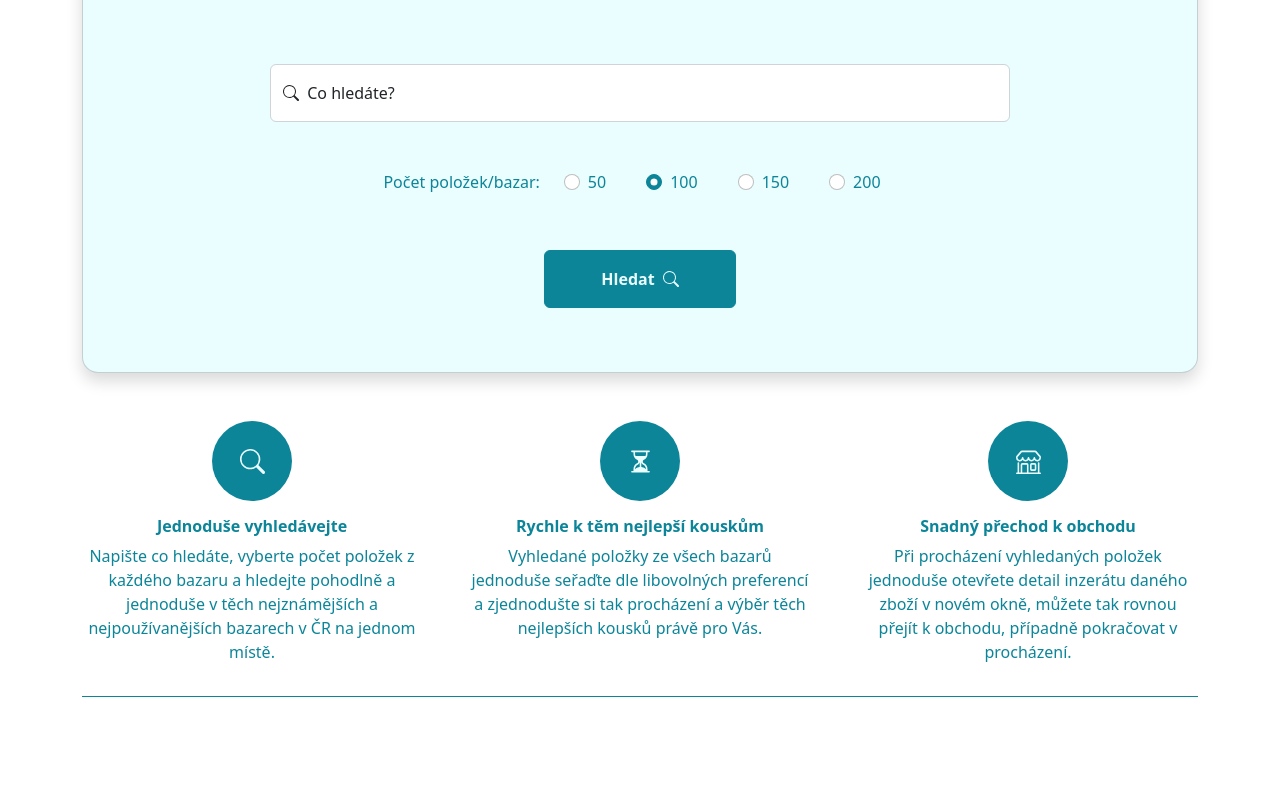
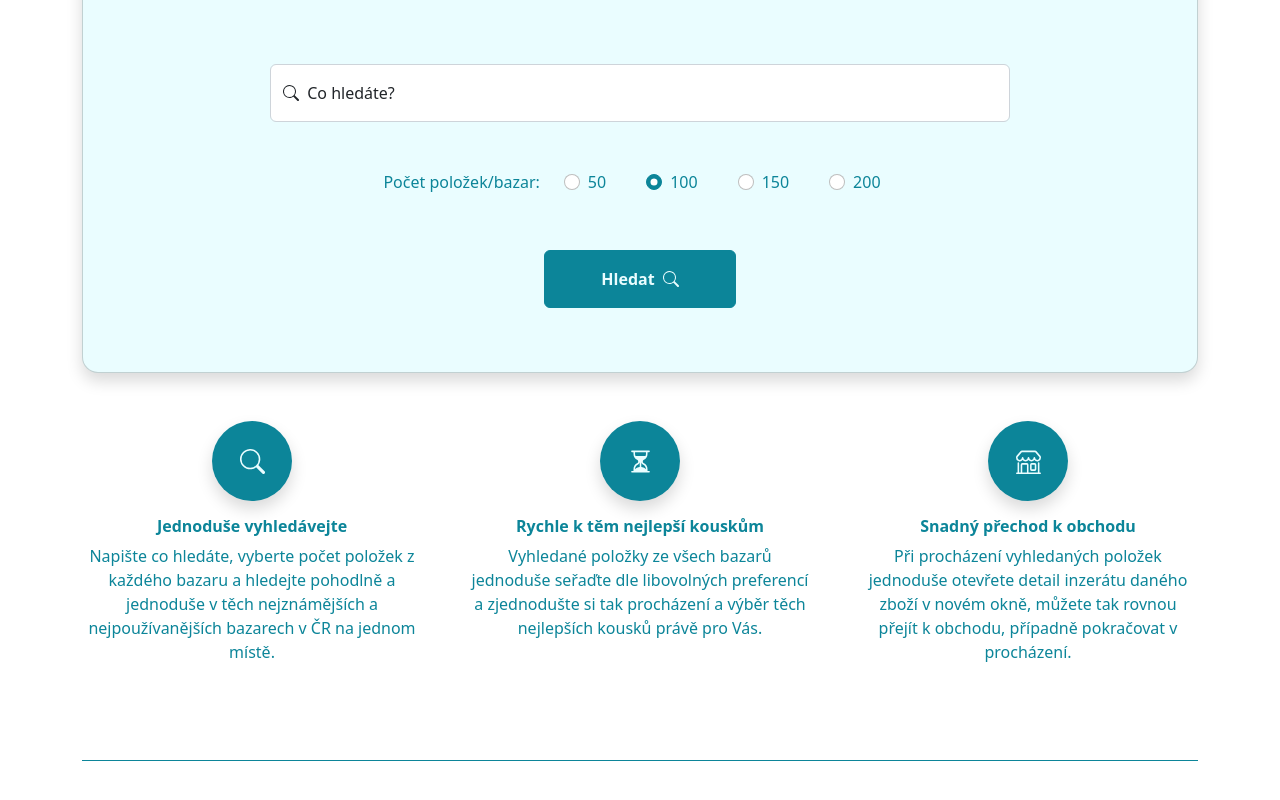
Before and after one commit to janjelinekjr/baz_v1, a React (Create React App) app: page / in a window 1280 px wide. Shown: the part 330-1130 px from the top of the page. Before the commit the page ends 1075 px from the top, so only its background shows below. Built offline with nearby package versions, Linux system fonts and the light colour scheme.

Commit message:
impl. scroll to function when searched values, adding shadows and other design changes, small sections refactor

```diff
--- a/src/App.tsx
+++ b/src/App.tsx
@@ -6,7 +6,6 @@ import GoodsList from "./pages/common/goodsList/GoodsList";
 import {useAppSelector} from "./store/store";
 import {LoadingIndicator} from "./components/loadingIndicator/LoadingIndicator";
 import AppPagination from "./pages/common/appPagination/AppPagination";
-import FeaturesSection from "./pages/common/featuresSection/FeaturesSection";
 
 function App() {
     const {data, pending} = useAppSelector(state => state.goods)
@@ -23,7 +22,6 @@ function App() {
             <Header/>
             <Container>
                 <SearchForm/>
-                <FeaturesSection />
                 {data.length ?
                     <>
                         <GoodsList data={data} indexOfFirstItem={indexOfFirstItem} indexOfLastItem={indexOfLastItem}/>
--- a/src/index.scss
+++ b/src/index.scss
@@ -24,3 +24,7 @@ body {
   box-shadow: 0 2.4rem 4.8rem rgba(0, 0, 0, 0.075);
   opacity: 60%;
 }
+
+.underline-primary {
+  border-bottom: solid 1.5px $primary;
+}
--- a/src/pages/common/featuresSection/FeaturesSection.tsx
+++ b/src/pages/common/featuresSection/FeaturesSection.tsx
@@ -4,11 +4,11 @@ import styles from './FeaturesSection.module.scss'
 
 function FeaturesSection() {
     return (
-        <div className={'pb-5'}>
-            <div className={clsx('d-flex', 'mt-5', 'justify-content-center', 'gap-5', styles.underlinePrimary, 'pb-3')}>
+        <div className={'pb-3'}>
+            <div className={clsx('d-flex', 'mt-5', 'justify-content-center', 'gap-5', 'pb-3')}>
                 <div className={clsx(styles.featuresDiv, 'text-center')}>
                     <div className={clsx('d-flex', 'justify-content-center')}>
-                        <div className={clsx(styles.iconsBgCircle)}>
+                        <div className={clsx(styles.iconsBgCircle, 'shadow')}>
                             <Search size={25}/>
                         </div>
                     </div>
@@ -21,7 +21,7 @@ function FeaturesSection() {
 
                 <div className={clsx(styles.featuresDiv, 'text-center')}>
                     <div className={clsx('d-flex', 'justify-content-center')}>
-                        <div className={styles.iconsBgCircle}>
+                        <div className={clsx(styles.iconsBgCircle, 'shadow')}>
                             <HourglassSplit size={25}/>
                         </div>
                     </div>
@@ -33,7 +33,7 @@ function FeaturesSection() {
 
                 <div className={clsx(styles.featuresDiv, 'text-center')}>
                     <div className={clsx('d-flex', 'justify-content-center')}>
-                        <div className={styles.iconsBgCircle}>
+                        <div className={clsx(styles.iconsBgCircle, 'shadow')}>
                             <Shop size={25}/>
                         </div>
                     </div>
--- a/src/pages/common/goodsList/GoodsList.tsx
+++ b/src/pages/common/goodsList/GoodsList.tsx
@@ -43,7 +43,7 @@ const GoodsList = ({data, indexOfFirstItem, indexOfLastItem}: GoodsListProps) =>
     }
 
     return (
-        <>
+        <div className={clsx('pb-3')}>
             <div className={clsx('d-flex', 'justify-content-end', 'mt-4')}>
                 <div className={clsx('d-flex', 'align-items-center', 'gap-4')}>
                     <Form.Label className={clsx('text-primary', 'mb-0')}>Seřadit:</Form.Label>
@@ -122,7 +122,7 @@ const GoodsList = ({data, indexOfFirstItem, indexOfLastItem}: GoodsListProps) =>
                     )
                 })}
             </CardGroup>
-        </>
+        </div>
     )
 }
 
--- a/src/pages/common/searchForm/SearchForm.tsx
+++ b/src/pages/common/searchForm/SearchForm.tsx
@@ -5,11 +5,18 @@ import {FetchAukroGoodsInputData, FetchSbazarGoodsInputData} from "../../../serv
 import {useAppDispatch} from "../../../store/store";
 import clsx from "clsx";
 import {Search} from "react-bootstrap-icons";
+import React, {Ref, useRef} from "react";
+import FeaturesSection from "../featuresSection/FeaturesSection";
 
 const SearchForm = () => {
     const {register, watch, handleSubmit} = useForm();
     const numItemsPerBazar = watch('numItemsPerBazar')
     const dispatch = useAppDispatch()
+    const lineRef: Ref<any> = useRef(null)
+
+    const scrollIntoLine = () => {
+        lineRef.current?.scrollIntoView({behavior: 'smooth'})
+    }
 
     const onSubmit = (data: any) => {
         dispatch(setSearchValue(data.searchValue))
@@ -30,16 +37,18 @@ const SearchForm = () => {
             size: Number(numItemsPerBazar) || 100,
             text: data.searchValue
         }
-        dispatch(aukroGoodsFetch(payloadAukro))
+        dispatch(aukroGoodsFetch(payloadAukro)).then(() => scrollIntoLine())
     };
 
     return (
+        <div className={clsx('pb-4')}>
             <Card className={clsx('shadow', 'bg-light', 'rounded-4')}>
                 <Card.Body>
                     <div className={clsx('d-flex', 'flex-column', 'gap-3', 'p-5')}>
                         <h1 className={clsx('text-center', 'text-primary')}>Nejpoužívanější bazary na jednom místě</h1>
                         <div className={clsx('d-flex', 'justify-content-center', 'mb-5')}>
-                        <h6 className={clsx('text-center', 'w-50', 'text-primary')}>Hledejte bazarové zboží najednou ve všech nejznámějších a
+                            <h6 className={clsx('text-center', 'w-50', 'text-primary')}>Hledejte bazarové zboží najednou
+                                ve všech nejznámějších a
                                 nejpoužívanějších českých bazarech jako je Aukro, Sbazar, Bazoš a Marketplace</h6>
                         </div>
                         <Form onSubmit={handleSubmit(onSubmit)}>
@@ -96,8 +105,9 @@ const SearchForm = () => {
                                 <div className={clsx('d-flex', 'justify-content-center')}>
                                     <Button
                                         className={clsx('m-btn', 'text-light', 'd-flex', 'justify-content-center', 'gap-2', 'fw-semibold', 'p-3')}
-                                    type='submit'><span>Hledat</span><Search
-                                    className={clsx('align-self-center')}/>
+                                        type='submit'
+                                    >
+                                        <span>Hledat</span><Search className={clsx('align-self-center')}/>
                                     </Button>
                                 </div>
                             </div>
@@ -105,7 +115,9 @@ const SearchForm = () => {
                     </div>
                 </Card.Body>
             </Card>
-
+            <FeaturesSection/>
+            <div className={clsx('w-100', 'underline-primary', 'mb-5', 'pb-5')} ref={lineRef}></div>
+        </div>
     );
 }
 
```
Lines whose indentation alone changed are shown as unchanged.
